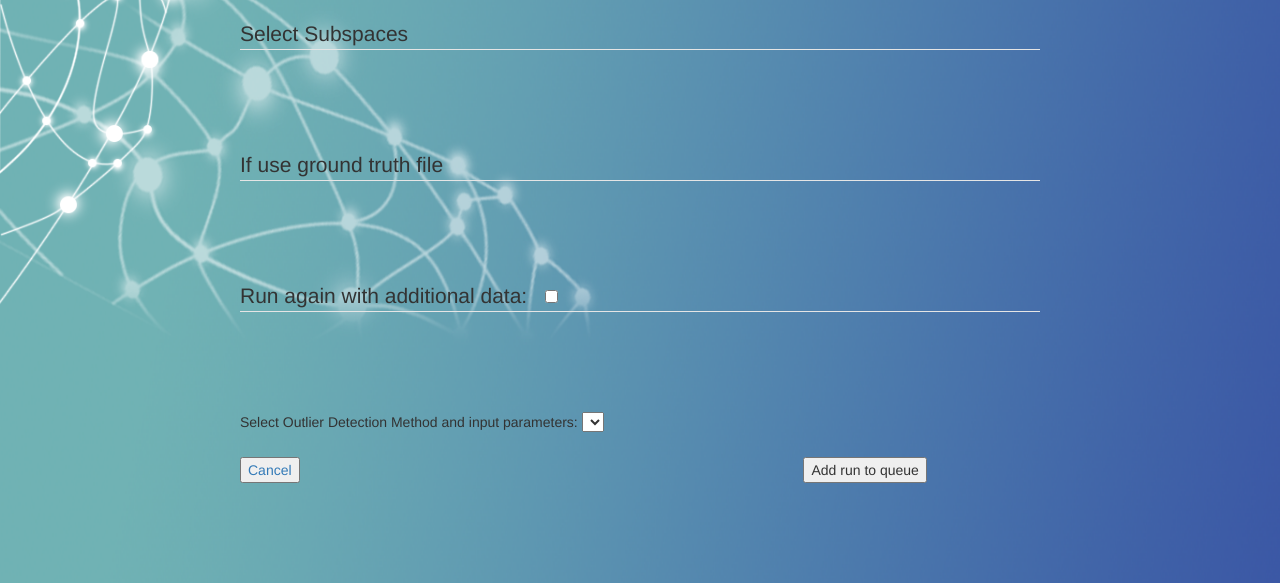
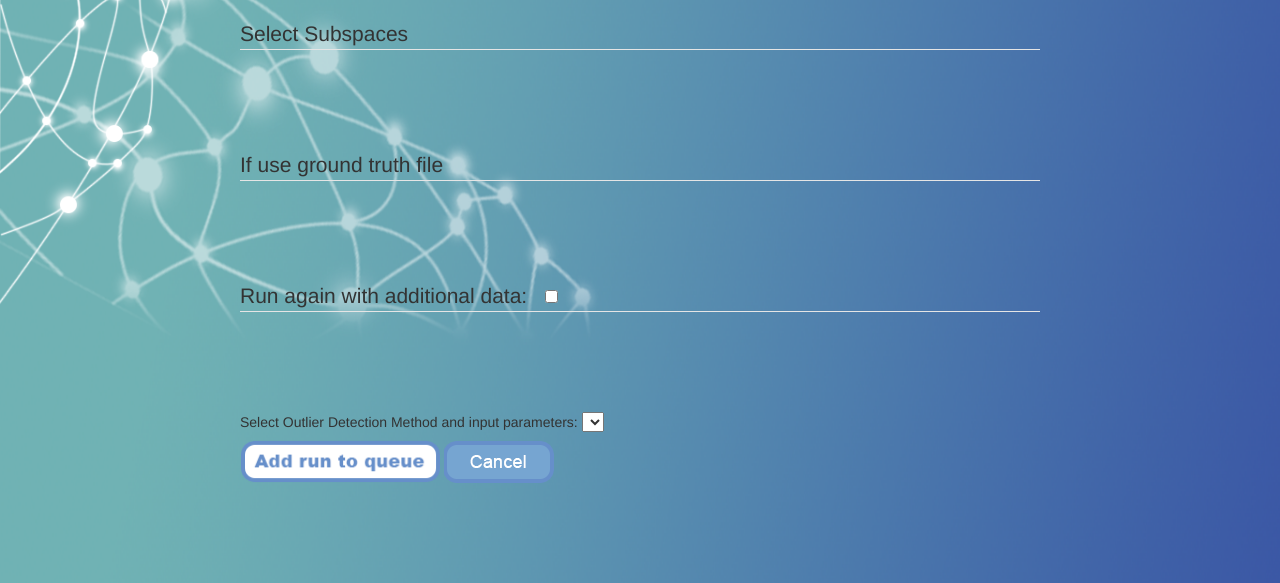
Before and after one commit to christophusbeck/odex, a Django app: template experiment/templates/configuration.html in a window 1280 px wide. Shown: the part 369-952 px from the top of the page. Run offline with Django 4.2, Linux system fonts and the light colour scheme; the template is opened without the code that fills it, so the values that code supplies are empty; some libraries are stand-ins or nearby versions.

Commit message:
edit button

```diff
--- a/experiment/templates/configuration.html
+++ b/experiment/templates/configuration.html
@@ -14,9 +14,9 @@
                 background-repeat: no-repeat, no-repeat;
             }
         </style>
-    {% if exp.state == "failed" %}
-        <div class="alert alert-danger" role="alert">Error: {{ exp.error }}</div>
-    {% endif %}
+        {% if exp.state == "failed" %}
+            <div class="alert alert-danger" role="alert">Error: {{ exp.error }}</div>
+        {% endif %}
         <h2>Run title: {{ exp.run_name }}</h2>
         <h4>Detected subspaces: {{ columns|length }}</h4>
 
@@ -154,11 +154,11 @@
             {% endfor %}
 
             <div>
-                <br>
-                <a href="/main/" style="margin-right: 500px">
-                    <button type="button" value="cancel">Cancel</button>
+                <input id="btnSave" type="image"
+                       src="/static/img/button/add.png" width="200" align="absbottom" value="Add run to queue">
+                <a href="/main/">
+                    <img src="/static/img/button/cancel.png">
                 </a>
-                <button id="btnSave" type="submit" value="Add run to queue">Add run to queue</button>
             </div>
         </form>
 
--- a/experiment/templates/result.html
+++ b/experiment/templates/result.html
@@ -61,8 +61,8 @@
 
         {% if exp.state == "finished" %}
             <h3>Detected outliers: {{ outliers }}</h3>
-            <a href="{{ exp.result.url }}" class="btn btn-primary" class="DownloadButton" download>
-                Download detected outliers as *.csv file
+            <a href="{{ exp.result.url }}"  download>
+                <img src="/static/img/button/download.png">
             </a>
             {% if exp.has_ground_truth %}
                 <h3>Performance based on ground truth file: </h3>
```
Also changed, not shown: experiment/templates/main.html (+2 -16 lines), static/img/button/add.png (added).
